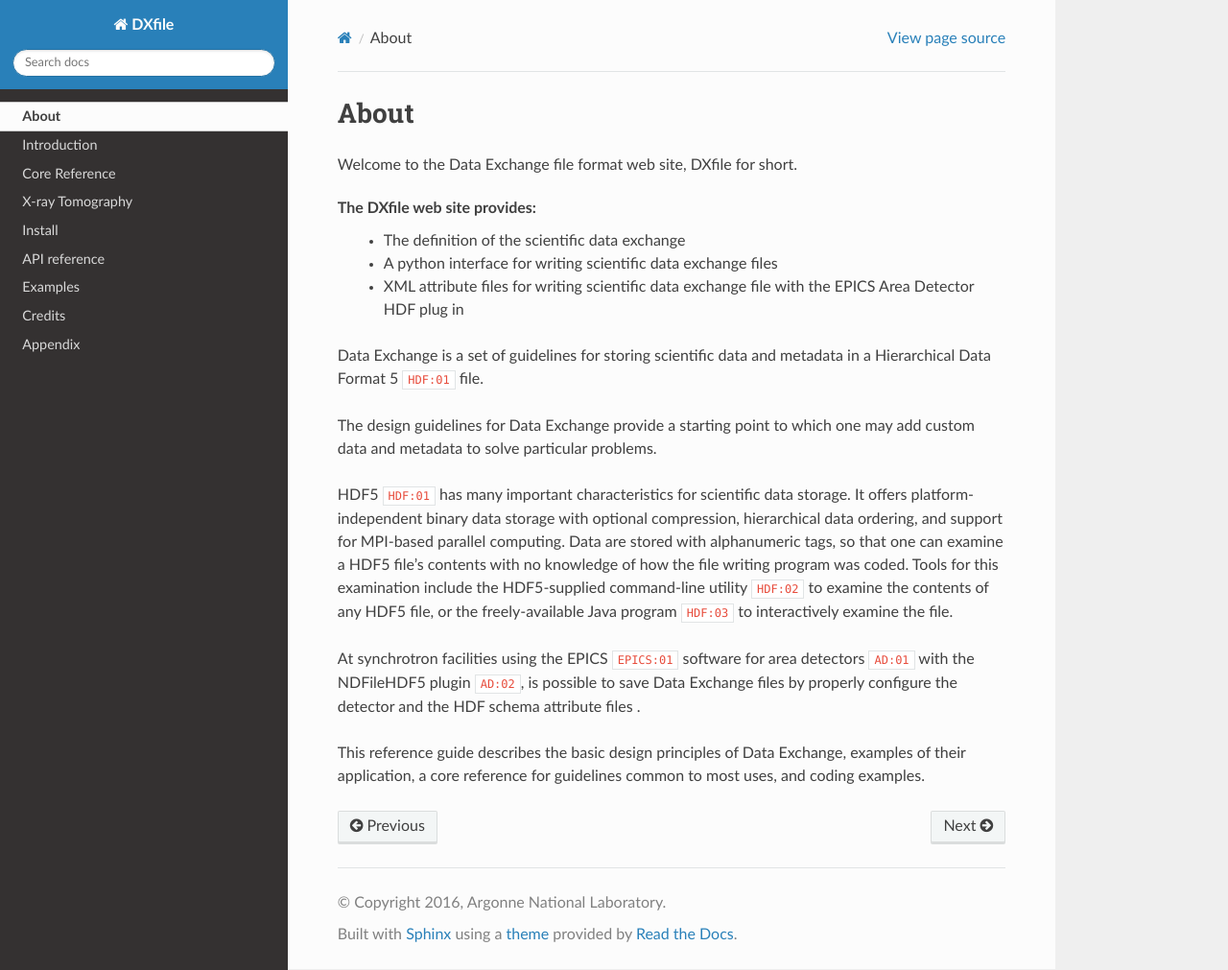
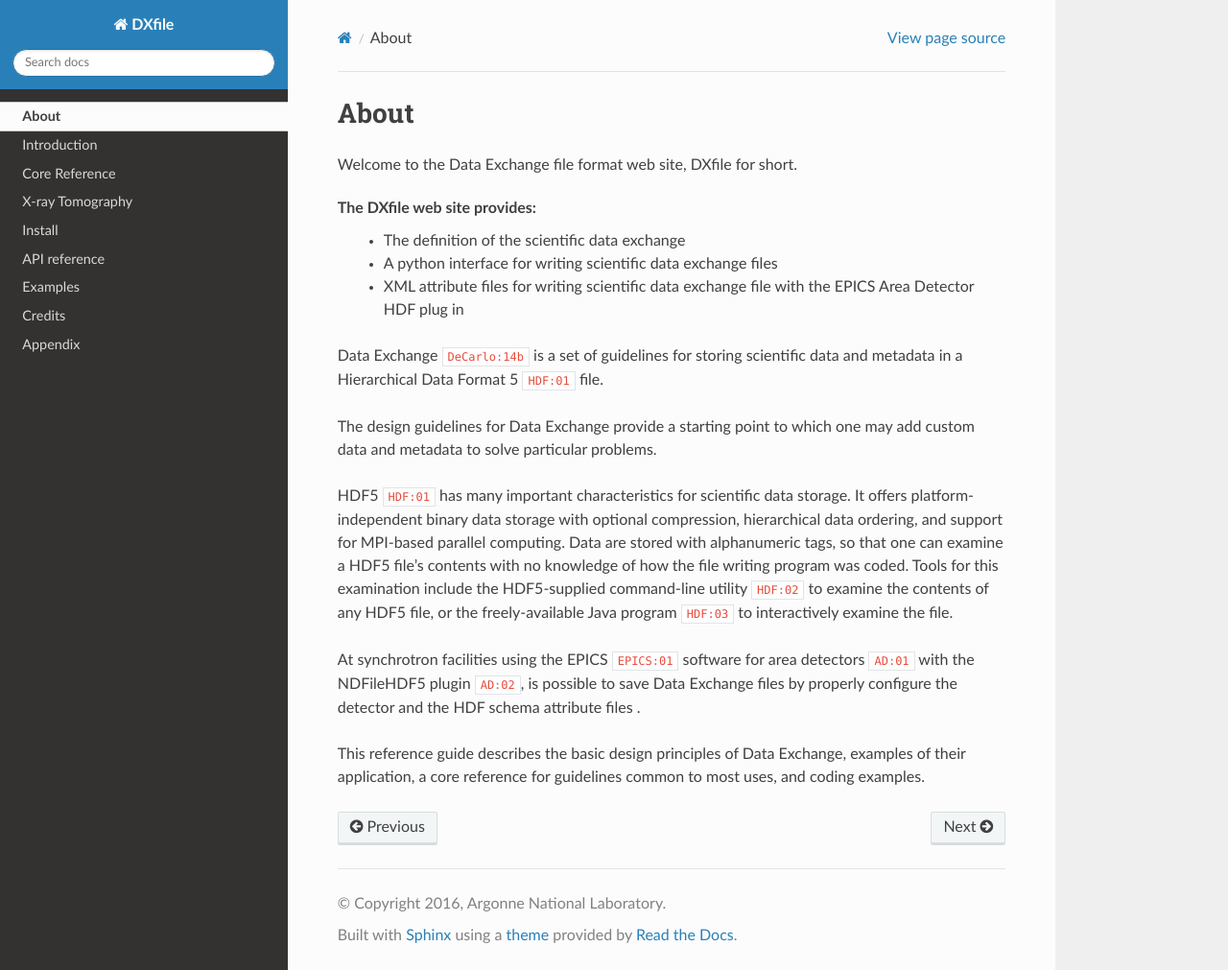
Before and after one commit to data-exchange/dxfile, a Sphinx documentation site: the page built from doc/source/about.rst, in a window 1280 px wide and 1011 px high. Shown: the whole window at 96% size. Built offline with Sphinx 7.4.7 and the Read the Docs theme 2.0.0, drawn with Linux system fonts in a browser that asks for light colours; cross-references to code outside the pages are shown as plain code.

Commit message:
added refs

```diff
--- a/doc/source/about.rst
+++ b/doc/source/about.rst
@@ -10,7 +10,7 @@ The DXfile web site provides:
    - XML attribute files for writing scientific data exchange file with the EPICS Area Detector HDF plug in
 
 
-Data Exchange is a set of guidelines for storing scientific data and
+Data Exchange :cite:`DeCarlo:14b` is a set of guidelines for storing scientific data and
 metadata in a Hierarchical Data Format 5 :cite:`HDF:01` file.
 
 The design guidelines for Data Exchange provide a starting point to which one may add custom
```
